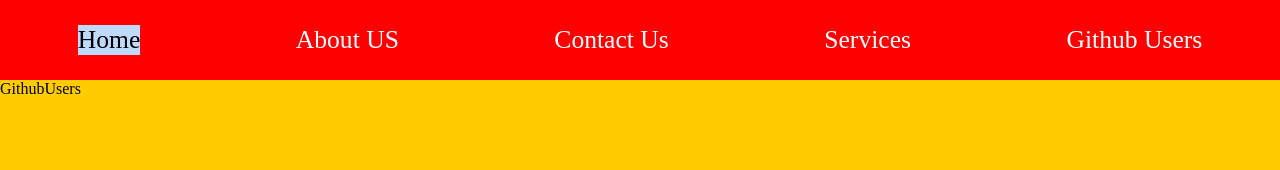
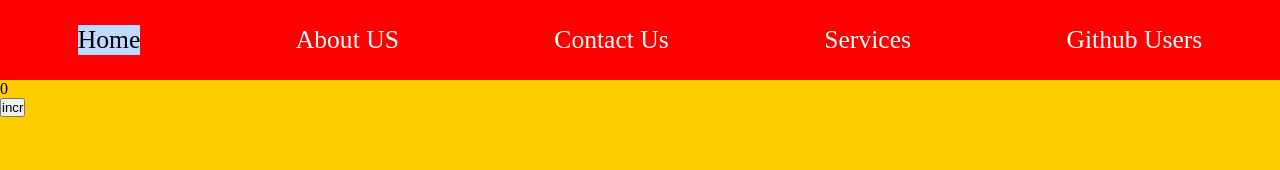
Before and after one commit to Codekazuki/hta-react-router, a React (Vite) app: page /githubusers in a window 1280 px wide. Shown: the top 170 px of the page. Built offline with nearby package versions, Linux system fonts and the light colour scheme.

Commit message:
react router dom

```diff
--- a/src/pages/GithubUsers.jsx
+++ b/src/pages/GithubUsers.jsx
@@ -1,5 +1,18 @@
+import { useEffect, useState } from "react";
+
+const url = "https://api.github.com/users";
 const GithubUsers = () => {
-  return <div>GithubUsers</div>;
+  const [users, setUsers] = useState([]);
+  const [count, setCount] = useState(0);
+  useEffect(() => {
+    console.log("hello");
+  }, []);
+  return (
+    <div>
+      <p>{count}</p>
+      <button onClick={() => setCount(count + 1)}>incr</button>
+    </div>
+  );
 };
 
 export default GithubUsers;
```
